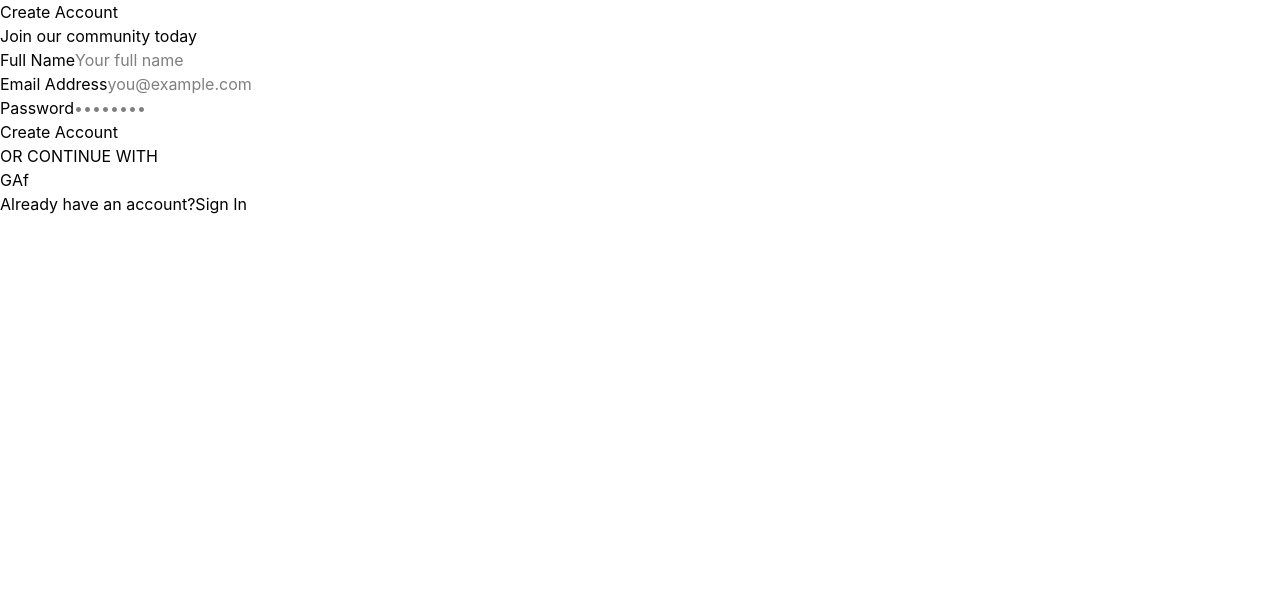
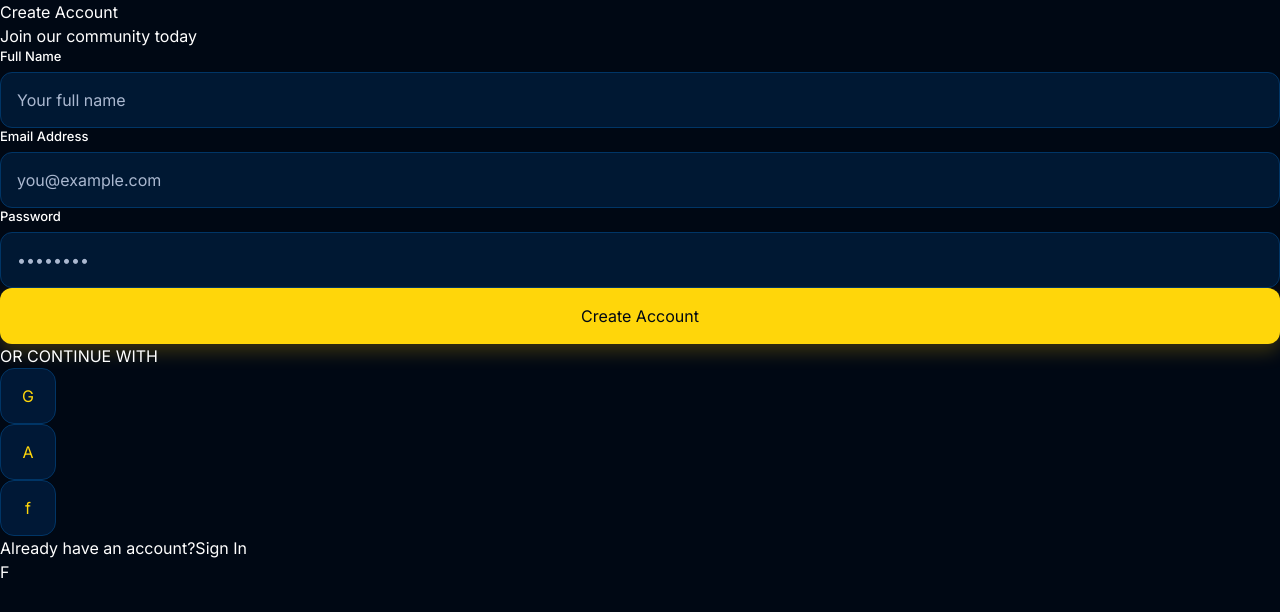
Before and after one commit to yaascarol/projetoAuthenticationForms, a React (Vite) app: page / in a window 1280 px wide. Shown: the top 612 px of the page. Built offline with nearby package versions, Linux system fonts and the light colour scheme.

Commit message:
adicionando estilos reutilizáveis

```diff
--- a/index.html
+++ b/index.html
@@ -1,12 +1,18 @@
 <!doctype html>
 <html lang="en">
+
 <head>
   <meta charset="UTF-8" />
   <meta name="viewport" content="width=device-width, initial-scale=1.0" />
   <title>Authentication Forms</title>
 </head>
+
 <body>
   <div id="root"></div>
   <script type="module" src="/src/main.jsx"></script>
+  <link rel="preconnect" href="https://fonts.googleapis.com">
+  <link rel="preconnect" href="https://fonts.gstatic.com" crossorigin>
+  <link href="https://fonts.googleapis.com/css2?family=Inter:wght@400;500;600;700;800&display=swap" rel="stylesheet">F
 </body>
+
 </html>
--- a/src/components/ui/Button.jsx
+++ b/src/components/ui/Button.jsx
@@ -1,6 +1,9 @@
 export default function Button({ children, type = 'button' }) {
     return (
-      <button type={type}>
+      <button
+        type={type}
+        className="flex h-14 w-full items-center justify-center rounded-xl bg-yellow-400 text-[15px] font-bold text-navy-950 shadow-[0_8px_18px_rgba(255,195,0,0.22)] transition hover:bg-yellow-300 focus:outline-none focus:ring-2 focus:ring-yellow-300/60"
+      >
         {children}
       </button>
     );
--- a/src/components/ui/Input.jsx
+++ b/src/components/ui/Input.jsx
@@ -6,13 +6,20 @@ export default function Input({
     placeholder,
   }) {
     return (
-        <div>
-            <label htmlFor={id}>{label}</label>
+      <div className="flex min-h-[80px] w-full flex-col gap-2">
+        <label
+          htmlFor={id}
+          className="text-[13px] font-medium leading-[normal] text-white"
+        >
+          {label}
+        </label>
+
         <input
           id={id}
           type={type}
           name={name}
           placeholder={placeholder}
+          className="h-14 w-full rounded-xl border border-navy-800 bg-[rgba(0,29,61,0.78)] px-4 text-[15px] text-white outline-none transition placeholder:text-auth-slate focus:border-yellow-400/60 focus:ring-2 focus:ring-yellow-400/25"
         />
       </div>
     );
--- a/src/components/ui/SocialButton.jsx
+++ b/src/components/ui/SocialButton.jsx
@@ -1,7 +1,11 @@
-export default function SocialButton({ label, children }){
+export default function SocialButton({ label, children }) {
     return (
-        <button type="button" aria-label={label}>
-            {children}
-        </button>
+      <button
+        type="button"
+        aria-label={label}
+        className="flex h-14 w-14 items-center justify-center rounded-[14px] border border-navy-800 bg-[rgba(0,29,61,0.82)] text-[19px] font-bold text-yellow-400 transition hover:border-yellow-400/40 hover:bg-navy-800/70"
+      >
+        {children}
+      </button>
     );
-}
+  }
--- a/src/index.css
+++ b/src/index.css
@@ -1 +1,40 @@
 @import "tailwindcss";
+
+@theme {
+  --color-navy-950: #000814;
+  --color-navy-900: #001d3d;
+  --color-navy-800: #003566;
+
+  --color-yellow-500: #ffc300;
+  --color-yellow-400: #ffd60a;
+  --color-yellow-300: #ffe345;
+
+  --color-auth-slate: #aab8d0;
+  --color-auth-red: #f87171;
+}
+
+:root {
+  font-family: "Inter", ui-sans-serif, system-ui, -apple-system,
+    BlinkMacSystemFont, "Segoe UI", sans-serif;
+  color: white;
+  background: #000814;
+  font-synthesis: none;
+  text-rendering: optimizeLegibility;
+}
+
+* {
+  box-sizing: border-box;
+}
+
+html,
+body,
+#root {
+  min-width: 320px;
+  min-height: 100%;
+  margin: 0;
+}
+
+button,
+input {
+  font: inherit;
+}
```
Lines whose indentation alone changed are shown as unchanged.
